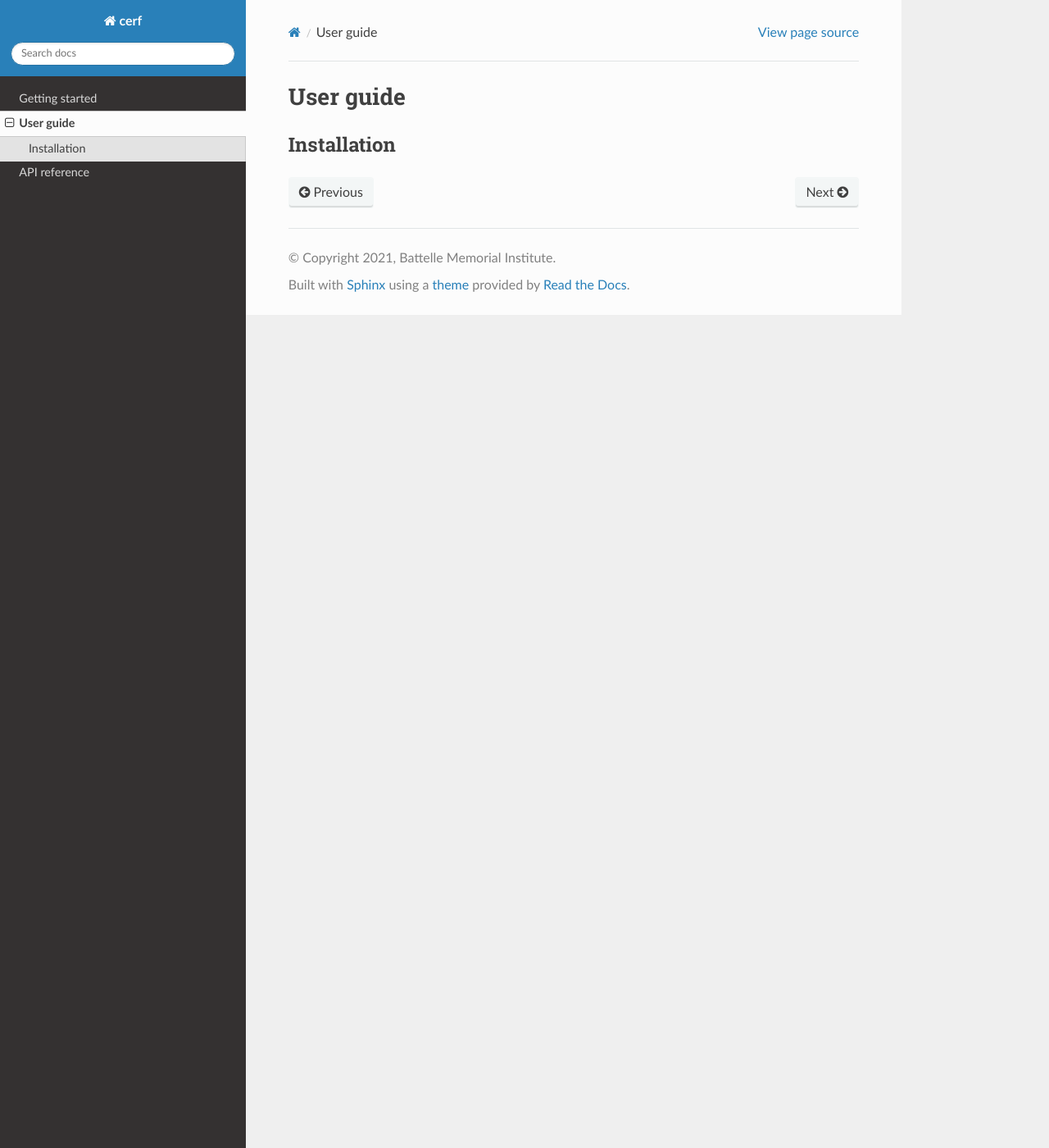
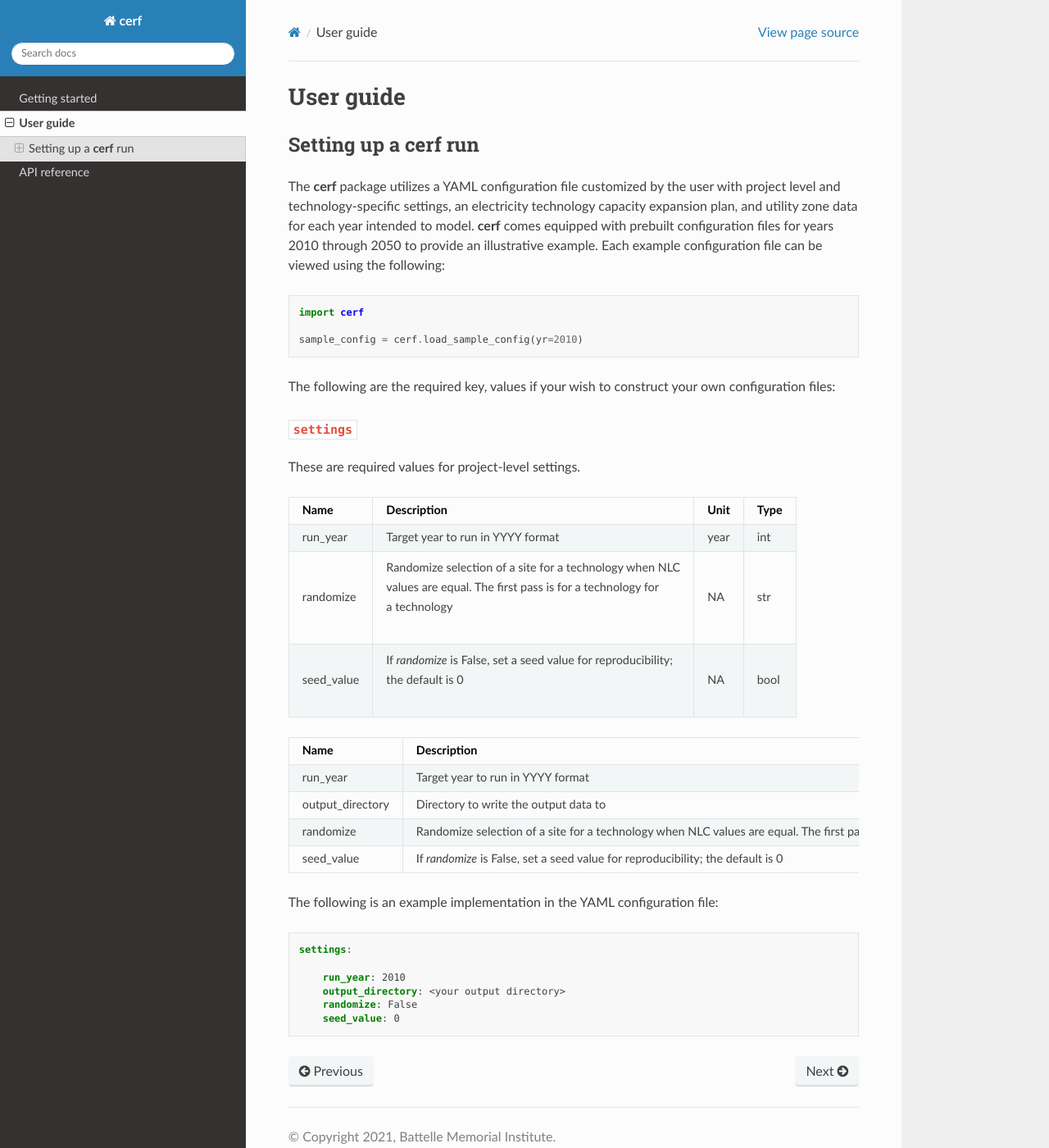
Before and after one commit to IMMM-SFA/cerf, a Sphinx documentation site: the page built from docs/source/user_guide.rst, in a window 1280 px wide and 1400 px high. Shown: the whole window at 82% size. Built offline with Sphinx 7.4.7 and the Read the Docs theme 2.0.0, drawn with Linux system fonts in a browser that asks for light colours; formulas are drawn with MathJax 3.

Commit message:
working on user guide

```diff
--- a/docs/source/user_guide.rst
+++ b/docs/source/user_guide.rst
@@ -2,5 +2,78 @@
 User guide
 ===============
 
-Installation
-------------
+
+
+Setting up a **cerf** run
+-------------------------
+
+The **cerf** package utilizes a YAML configuration file customized by the user with project level and technology-specific settings, an electricity technology capacity expansion plan, and utility zone data for each year intended to model. **cerf** comes equipped with prebuilt configuration files for years 2010 through 2050 to provide an illustrative example. Each example configuration file can be viewed using the following:
+
+.. code-block:: python
+
+  import cerf
+
+  sample_config = cerf.load_sample_config(yr=2010)
+
+The following are the required key, values if your wish to construct your own configuration files:
+
+``settings``
+^^^^^^^^^^^^
+
+These are required values for project-level settings.
+
+.. table::
+
+    +-------------------+-----------------------------------+------+------+
+    | Name              | Description                       | Unit | Type |
+    +===================+===================================+======+======+
+    | run_year          | Target year to run in YYYY format | year | int  |
+    +-------------------+-----------------------------------+------+------+
+    | randomize         | | Randomize selection of a site   | NA   | str  |
+    |                   |   for a technology  when NLC      |      |      |
+    |                   | | values are equal. The first     |      |      |
+    |                   |   pass is for a technology for    |      |      |
+    |                   | | a technology                    |      |      |
+    +-------------------+-----------------------------------+------+------+
+    | seed_value        | | If `randomize` is False, set a  | NA   | bool |
+    |                   |   seed value for reproducibility; |      |      |
+    |                   | | the default is 0                |      |      |
+    +-------------------+-----------------------------------+------+------+
+
+.. list-table::
+  :header-rows: 1
+
+  * - Name
+    - Description
+    - Unit
+    - Type
+  * - run_year
+    - Target year to run in YYYY format
+    - year
+    - int
+  * - output_directory
+    - Directory to write the output data to
+    - NA
+    - str
+  * - randomize
+    - Randomize selection of a site for a technology
+      when NLC values are equal. The first pass is always
+      random but setting `randomize` to False and passing
+      a seed value will ensure that runs are reproducible
+    - NA
+    - bool
+  * - seed_value
+    - If `randomize` is False, set a seed value for reproducibility; the default is 0
+    - NA
+    - int
+
+The following is an example implementation in the YAML configuration file:
+
+.. code-block:: yaml
+
+  settings:
+
+      run_year: 2010
+      output_directory: <your output directory>
+      randomize: False
+      seed_value: 0
```
Also changed, not shown: README.md (+2 -2 lines).
